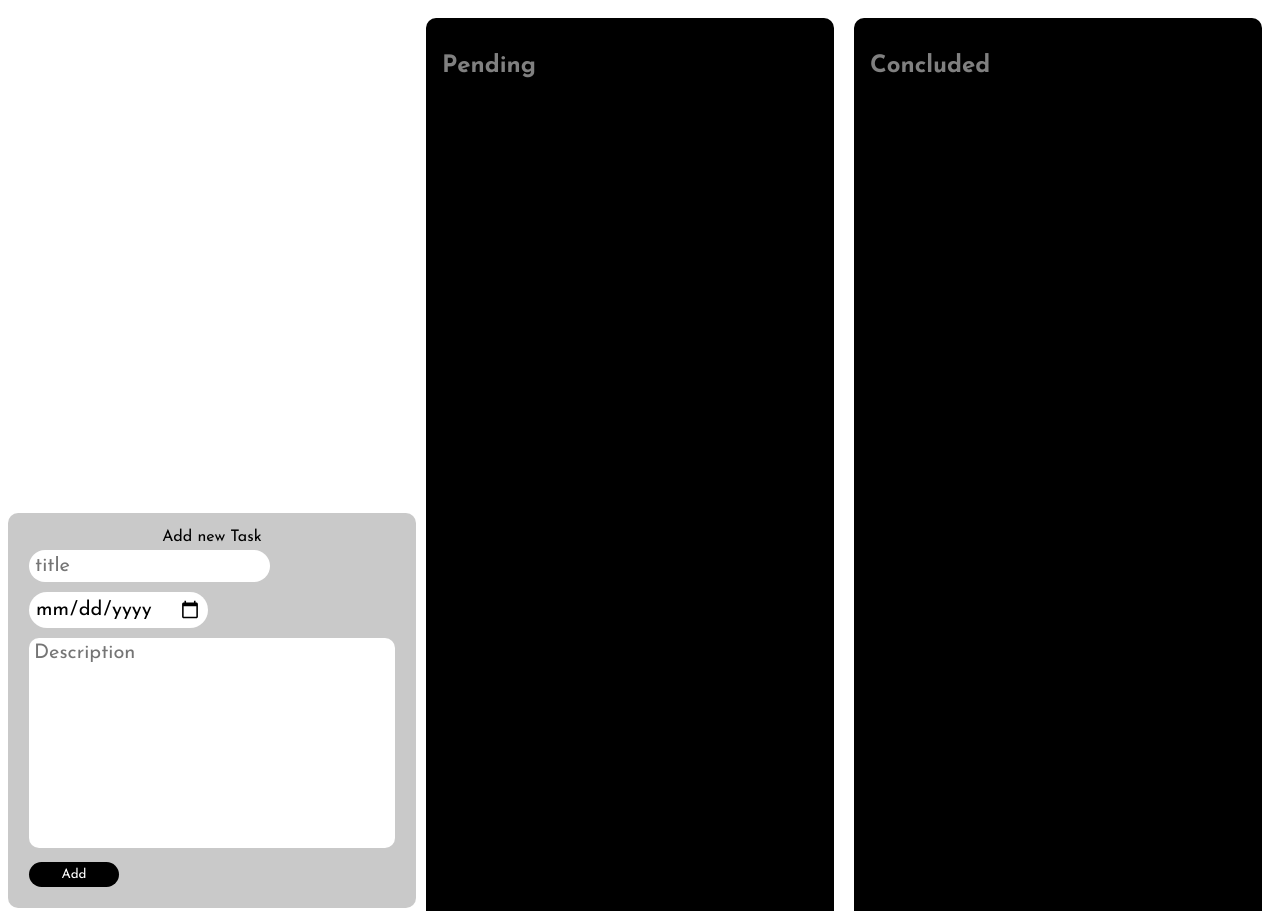
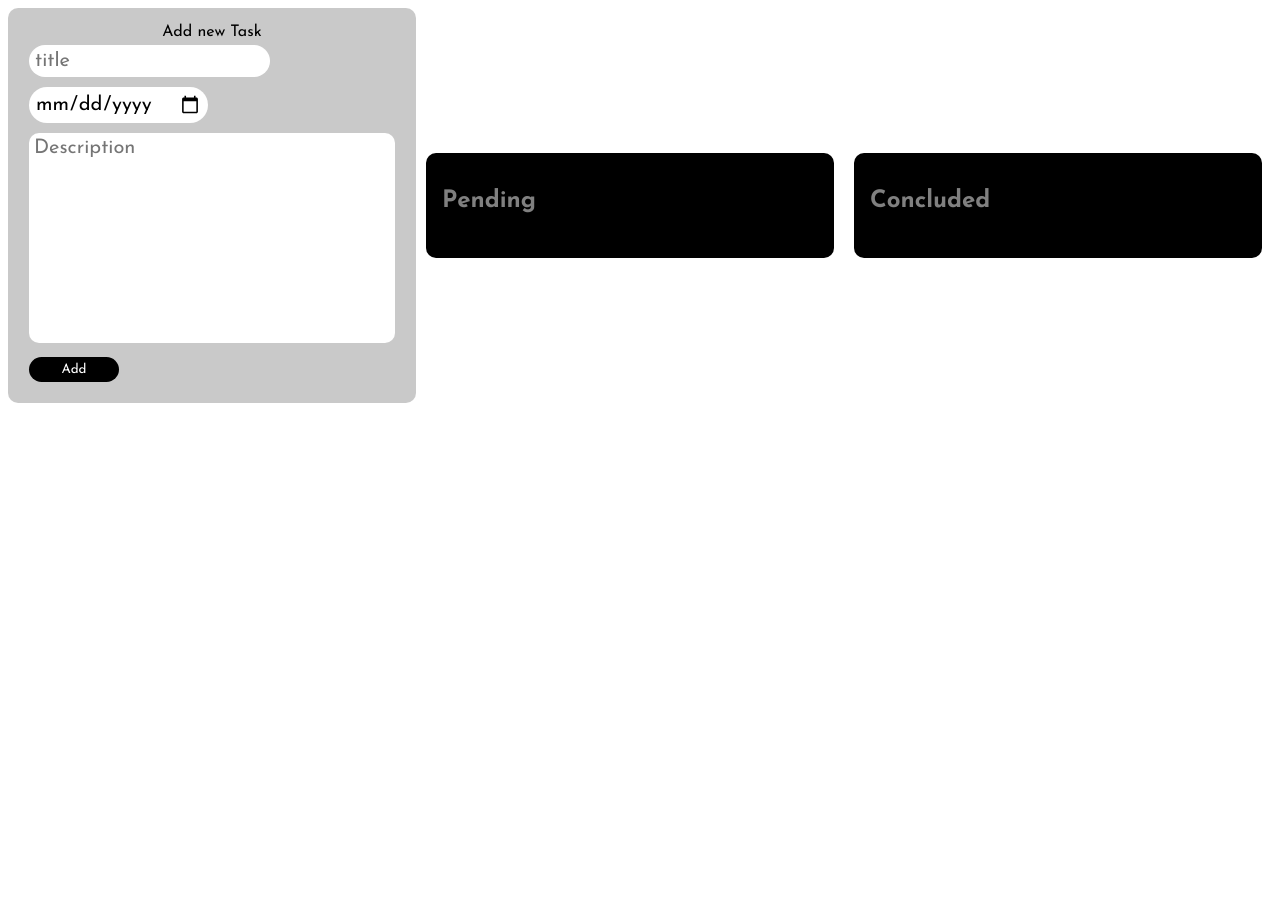
Before and after one commit to joaovpinheirop/Task-Manager, a plain HTML site: page index.html in a window 1280 px wide. Shown: the top 911 px of the page. After the commit the page ends 800 px from the top, so only its background shows below. Drawn offline with Linux system fonts and the light colour scheme.

Commit message:
estilo da lista

```diff
--- a/css/style.css
+++ b/css/style.css
@@ -55,7 +55,7 @@ main {
 }
 
 #concluidaList {
-  height: 100vw;
+  height: 100%;
   display: flex;
   overflow-y: auto;
   flex-direction: column;
@@ -66,7 +66,7 @@ main {
 
 #pendenteList {
   padding: 5px;
-  height: 100vw;
+  height: 100%;
   overflow-y: auto;
   flex-direction: column;
   justify-content: start;
```
